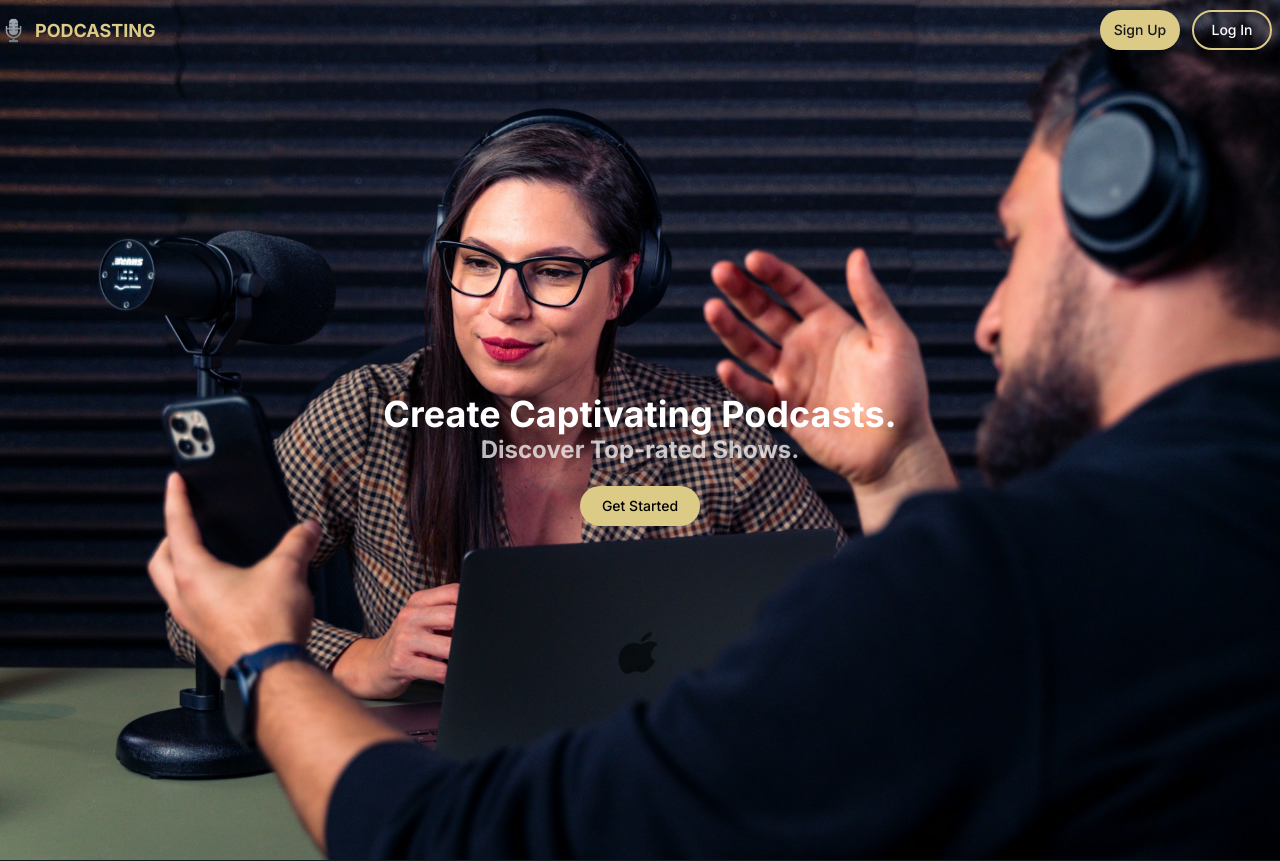
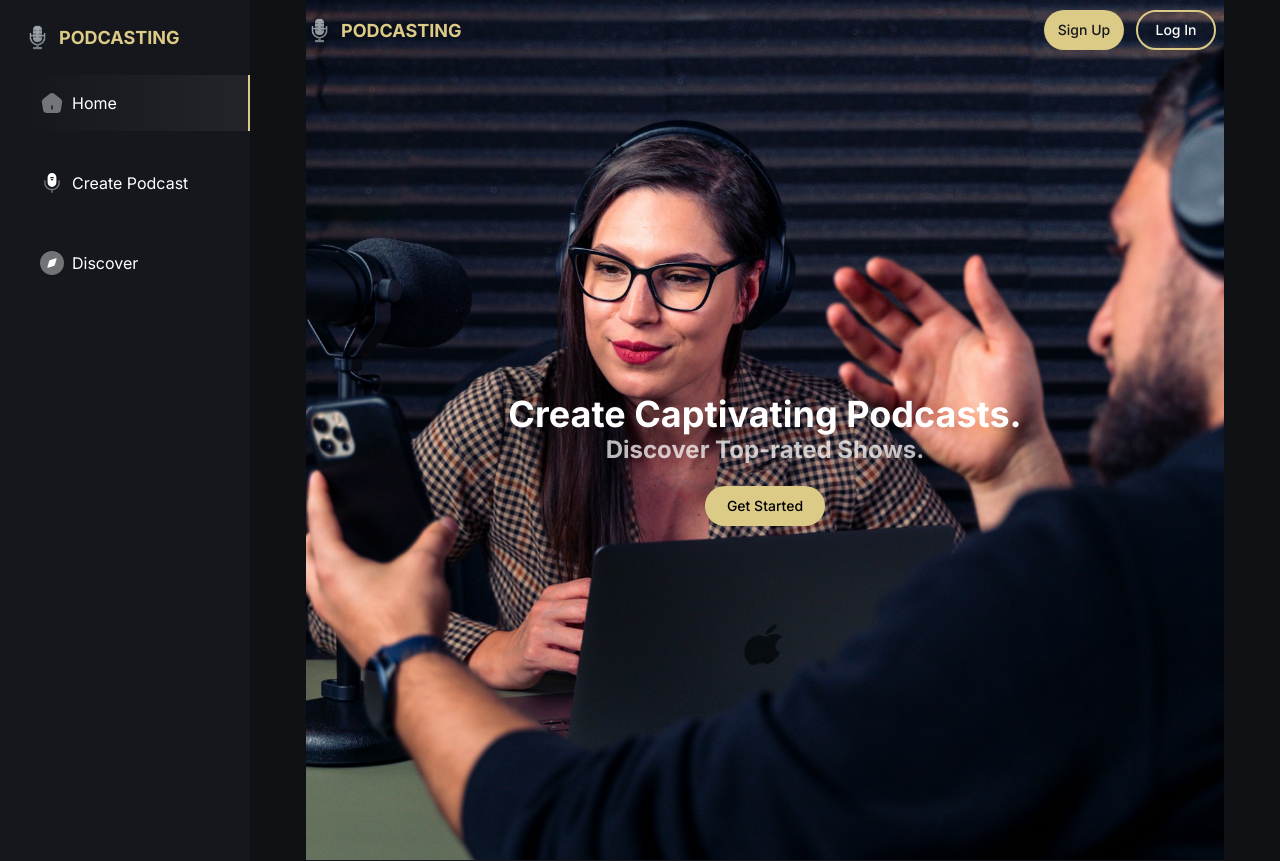
Before and after one commit to natecole1/Podcasting, a Next.js app: page / in a window 1280 px wide. Shown: the top 861 px of the page. Built offline with nearby package versions, Linux system fonts and the light colour scheme; no server answers.

Commit message:
layout rearrange

```diff
--- a/src/app/(root)/create-podcast/layout.tsx
+++ /dev/null
@@ -1,27 +0,0 @@
-import { Toaster } from "@/components/ui/toaster";
-import LeftSideBar from "@/src/components/ui/LeftSideBar";
-
-import Image from "next/image";
-
-export default function CreatePodcastLayout({
-  children,
-}: Readonly<{
-  children: React.ReactNode;
-}>) {
-  return (
-    <div className="flex flex-col relative">
-      <main className="flex bg-black-3 relative">
-        <LeftSideBar />
-
-        <section className="flex flex-1 flex-col  px-4 sm:px-14 min-h-screen">
-          <div className="flex flex-col w-full max-w-5xl max-sm:px-4 mx-auto">
-            <div>
-              {/* <Toaster /> */}
-              {children}
-            </div>
-          </div>
-        </section>
-      </main>
-    </div>
-  );
-}
--- a/src/app/(root)/layout.tsx
+++ b/src/app/(root)/layout.tsx
@@ -1,9 +1,24 @@
-import React from "react";
+import { Toaster } from "@/components/ui/toaster";
+import LeftSideBar from "@/src/components/ui/LeftSideBar";
 
-export default function RootLayout({
+import Image from "next/image";
+
+export default function CreatePodcastLayout({
   children,
-}: {
+}: Readonly<{
   children: React.ReactNode;
-}) {
-  return <div>{children}</div>;
+}>) {
+  return (
+    <div className="flex flex-col relative">
+      <main className="flex bg-black-3 relative">
+        <LeftSideBar />
+
+        <section className="flex flex-1 flex-col  px-4 sm:px-14 min-h-screen">
+          <div className="flex flex-col w-full max-w-5xl max-sm:px-4 mx-auto">
+            <div>{children}</div>
+          </div>
+        </section>
+      </main>
+    </div>
+  );
 }
```
